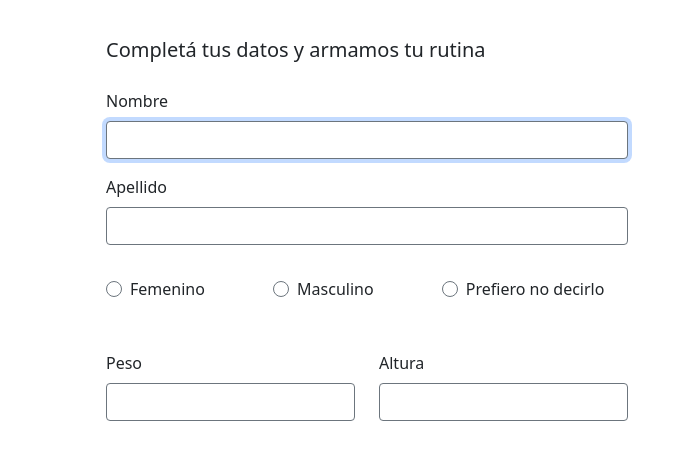
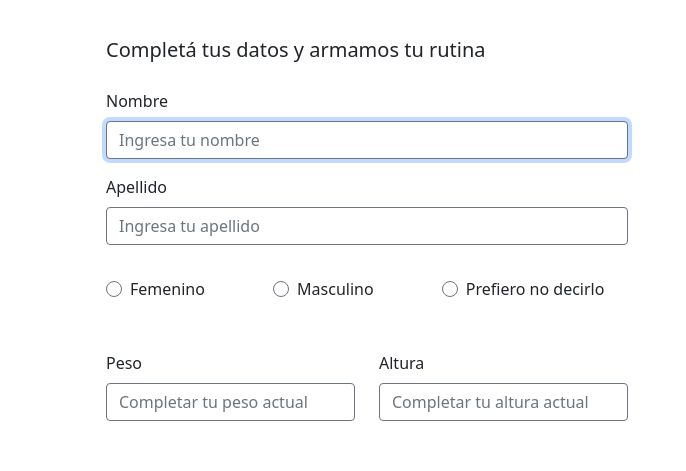
Before and after one commit to Sacorv/webFinalVeI, a plain HTML site: page form.html in a window 1280 px wide. Shown: the part 248-719 px from the top of the page, 0-686 px from the left. Drawn offline with Linux system fonts and the light colour scheme.

Commit message:
refactor form

```diff
--- a/form.html
+++ b/form.html
@@ -103,11 +103,11 @@
 
             <div class="mb-3">
               <label for="nombre" class="form-label">Nombre</label>
-              <input type="text" id="nombre" class="form-control border border-secondary ip" autofocus style="outline:none">
+              <input type="text" id="nombre" class="form-control border border-secondary ip" autofocus style="outline:none" placeholder="Ingresa tu nombre">
             </div>
             <div class="mb-3">
               <label for="apellido" class="form-label">Apellido</label>
-              <input type="text" id="apellido" class="form-control border border-secondary ip">
+              <input type="text" id="apellido" class="form-control border border-secondary ip" placeholder="Ingresa tu apellido">
             </div>
             <div class="form-check form-check-inline mt-3 me-3 pe-5">
               <input class="form-check-input border border-secondary" type="radio" name="inlineRadioOptions" id="inlineRadio1" value="option1">
@@ -124,11 +124,11 @@
             <div class="row mt-5">
               <div class="col mb-3">
                 <label for="peso" class="form-label">Peso</label>
-                <input type="text" id="peso" class="form-control border border-secondary ip">
+                <input type="text" id="peso" class="form-control border border-secondary ip" placeholder="Completar tu peso actual">
               </div>
               <div class="col mb-3">
                 <label for="altura" class="form-label">Altura</label>
-                <input type="text" id="altura" class="form-control border border-secondary ip">
+                <input type="text" id="altura" class="form-control border border-secondary ip" placeholder="Completar tu altura actual">
               </div>
             </div>
           </form>
```
